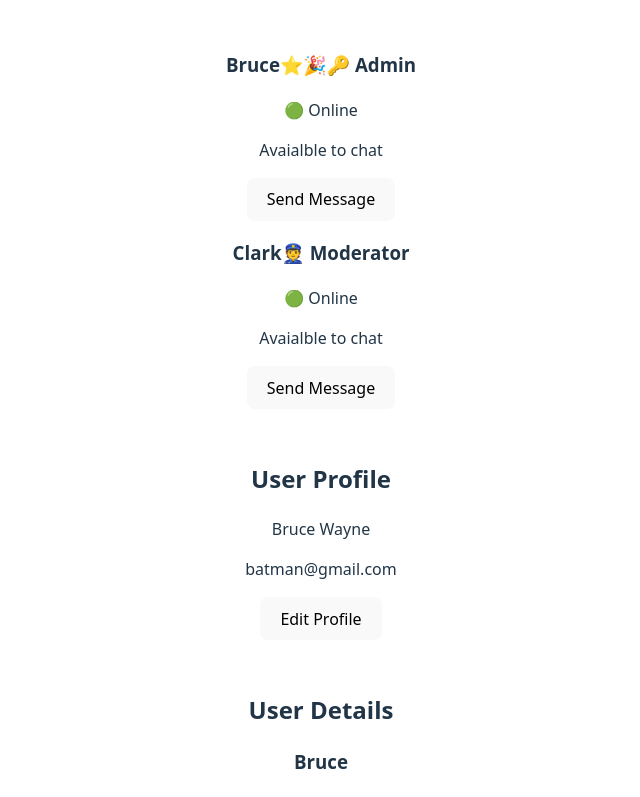
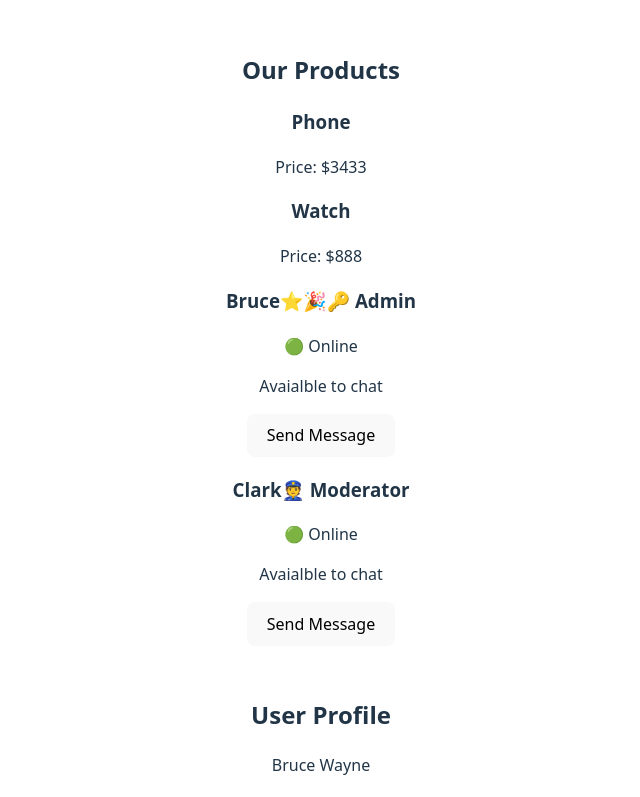
Before and after one commit to Manish10022001/React-Concepts, a React (Vite) app in the folder react19/: page / in a window 1280 px wide. Shown: the top 797 px of the page, without its empty margins (319-959 px from the left). Built offline with nearby package versions, Linux system fonts and the light colour scheme.

Commit message:
Rendering List : map, filter, keys

```diff
--- a/react19/src/App.jsx
+++ b/react19/src/App.jsx
@@ -7,10 +7,13 @@
 import { UserCard } from './component/UserInfo'
 import { Welcome } from './component/Welcome'
 import { UserDetails } from './conditionalRendering/UserDetails'
+import { ProductList } from './renderingList/ProductList'
 
 function App() {
   return (
     <>
+      <ProductList />
+
       <UserDetails name="Bruce" isOnline={true} isPremium={true} isNewUser={true} role="admin"/>
       <UserDetails name="Clark" isOnline={true} hideOffline={true} role="moderator"/>
 
--- /dev/null
+++ b/react19/src/renderingList/ProductList.jsx
@@ -0,0 +1,29 @@
+export function ProductList(){
+    const products = [
+        {
+            id:1, name:"Laptop", price:343
+        },{
+            id:2, name:"Phone", price:3433
+        },{
+            id:3, name:"Watch", price:888
+        },{
+            id:4, name:"Headphones", price:33
+        }
+    ]
+    return(
+        <div>
+            <h2>Our Products</h2>
+            {products.
+                filter((product)=>{
+                    return product.price > 500;
+                }).map((product)=>{
+                return(
+                    <div key={product.id}>
+                        <h3>{product.name}</h3>
+                        <p>Price: ${product.price}</p>
+                    </div>
+                )
+            })}
+        </div>
+    )
+}
```
